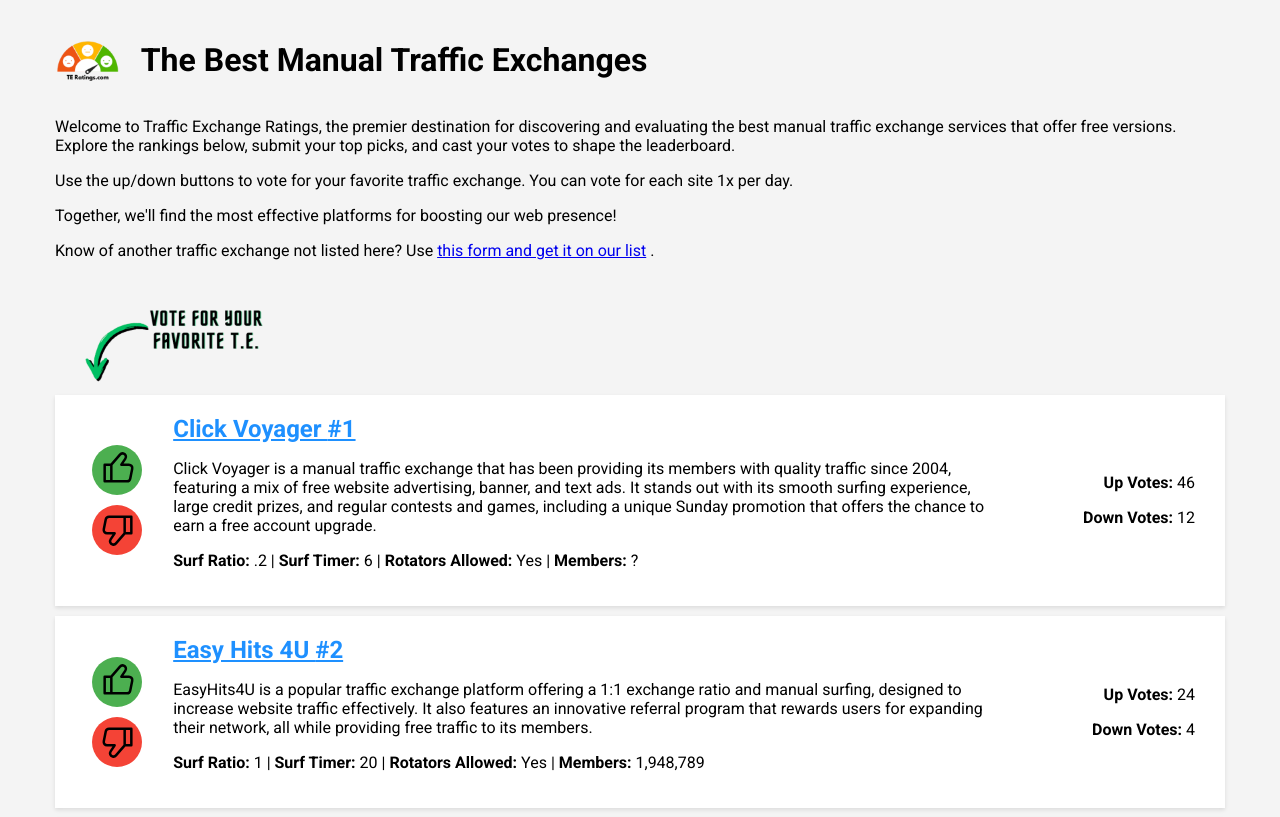
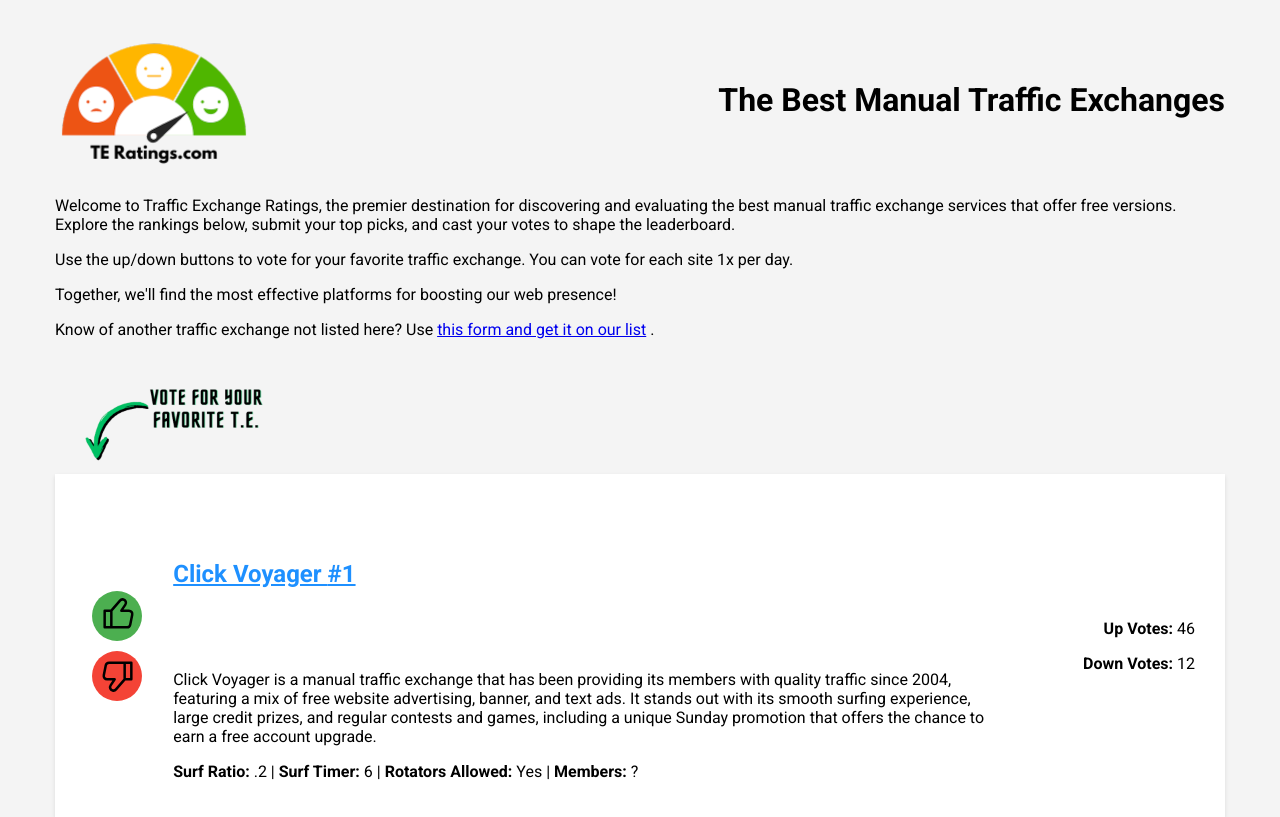
Before and after one commit to Mark-develop/getComerce, a plain HTML site: page index.html in a window 1280 px wide. Shown: the top 817 px of the page. Drawn offline with Linux system fonts and the light colour scheme.

Commit message:
Update style.css

```diff
--- a/style.css
+++ b/style.css
@@ -72,6 +72,8 @@ body {
 .site-info {
     flex: 1;
 }
+
+
 .site-header h2 {
     margin: 0;
 }
@@ -133,11 +135,12 @@ footer {
 .site-header {
     display: flex;
     align-items: center;
-    justify-content: start;
+    justify-content: space-between;
+    min-height: 20vh;
 }
 
 .logo {
-    height: 50px;
+    height: 100%;
     margin-right: 20px;
 }
 
```
